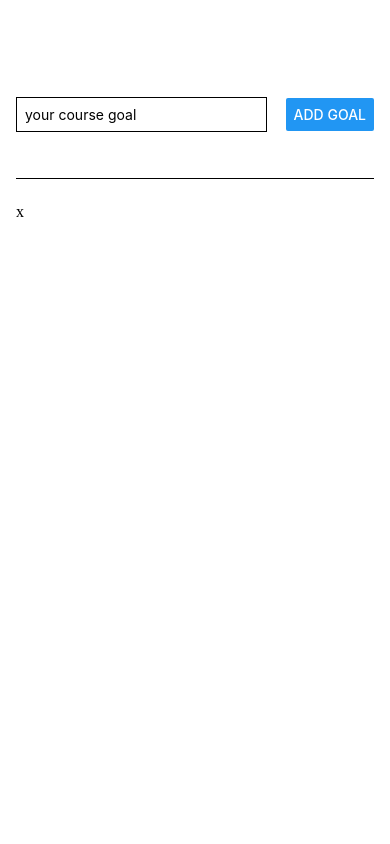
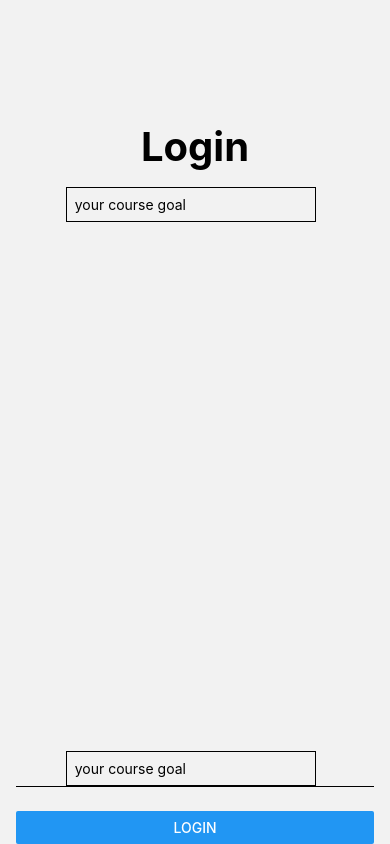
Before and after one commit to kungharrison/reactnativeapplication, a React Native app in the folder reactnativeapp/: screen /LoginScreen in a window 390 px wide. Built offline with nearby package versions, Linux system fonts and the light colour scheme.

Commit message:
react-navigation home & login screens

```diff
--- a/reactnativeapp/App.js
+++ b/reactnativeapp/App.js
@@ -1,69 +1,17 @@
-import { useState } from 'react'
-import { StyleSheet, Text, View, Button, TextInput, ScrollView } from 'react-native';
+import { NavigationContainer } from '@react-navigation/native';
+import { createNativeStackNavigator } from '@react-navigation/native-stack';
+import HomeScreen from './screens/HomeScreen';
+import LoginScreen from './screens/LoginScreen';
+
+const Stack = createNativeStackNavigator();
 
 export default function App() {
-  const [enteredGoalText, setEnteredGoalText] = useState('');
-  const [courseGoals, setCourseGoals] = useState([]);
-
-  function goalInputHandler(enteredText) {
-    setEnteredGoalText(enteredText);
-  }
-  function addGoalHandler() {
-    setCourseGoals(currentCourseGoals => [...currentCourseGoals, enteredGoalText]);
-  }
   return (
-    <View style={styles.appContainer}>
-      <View style={styles.inputContainer}>
-        <TextInput style={styles.textInput}
-          placeholder='your course goal'
-          onChangeText={goalInputHandler} />
-        <Button title='Add Goal' onPress={addGoalHandler} />
-      </View>
-      <View style={styles.goalsContainer}>
-        <ScrollView>x
-          {courseGoals.map((goal) =>
-            <View key={goal} style={styles.goalItem}>
-              <Text style={styles.goalText}>{goal}</Text>
-            </View>
-          )}
-        </ScrollView>
-      </View>
-    </View>
+    <NavigationContainer>
+      <Stack.Navigator screenOptions={{headerShown: false}}>
+        <Stack.Screen name="LoginScreen" component={LoginScreen} />
+        <Stack.Screen name="HomeScreen" component={HomeScreen} />
+      </Stack.Navigator>
+    </NavigationContainer>
   );
 }
-
-const styles = StyleSheet.create({
-  appContainer: {
-    flex: 1,
-    paddingTop: 50,
-    paddingHorizontal: 16
-  },
-  inputContainer: {
-    flex: 1,
-    flexDirection: 'row',
-    justifyContent: 'space-between',
-    alignItems: 'center',
-    marginBottom: 24,
-    borderBottomWidth: 1,
-  },
-  textInput: {
-    borderColor: 'black',
-    borderWidth: 1,
-    width: '70%',
-    marginRight: 8,
-    padding: 8
-  },
-  goalsContainer: {
-    flex: 5
-  },
-  goalItem: {
-    margin: 8,
-    borderRadius: 6,
-    backgroundColor: '#5e0acc',
-    padding: 8,
-    color: 'white'
-  },
-  goalText: {
-    color: 'white'
-  }
-});
--- /dev/null
+++ b/reactnativeapp/screens/HomeScreen.js
@@ -0,0 +1,56 @@
+import { useState } from 'react'
+import { StyleSheet, Text, View, Button, TextInput, ScrollView } from 'react-native';
+
+export default function HomeScreen({ navigation }) {
+  return (
+    <View style={styles.appContainer}>
+      <View>
+        <Text style={styles.header}>Profile</Text>
+      </View>
+    </View>
+  );
+}
+
+const styles = StyleSheet.create({
+  header: {
+    paddingTop: '20%',
+    padding: 16,
+    fontSize: 40,
+    fontWeight: 'bold',
+    textAlign: 'center',
+
+  },
+  appContainer: {
+    flex: 1,
+    paddingTop: 50,
+    paddingHorizontal: 16
+  },
+  inputContainer: {
+    flex: 1,
+    flexDirection: 'row',
+    justifyContent: 'space-between',
+    alignItems: 'center',
+    marginBottom: 24,
+    borderBottomWidth: 1,
+  },
+  textInput: {
+    borderColor: 'black',
+    borderWidth: 1,
+    width: '70%',
+    marginRight: 8,
+    padding: 8
+  },
+  goalsContainer: {
+    flex: 5
+  },
+  goalItem: {
+    margin: 8,
+    borderRadius: 6,
+    backgroundColor: '#5e0acc',
+    padding: 8,
+    color: 'white'
+  },
+  goalText: {
+    color: 'white'
+  }
+});
--- /dev/null
+++ b/reactnativeapp/screens/LoginScreen.js
@@ -0,0 +1,76 @@
+import { useState } from 'react'
+import { StyleSheet, Text, View, Button, TextInput, ScrollView } from 'react-native';
+
+export default function LoginScreen({ navigation }) {
+  const [enteredGoalText, setEnteredGoalText] = useState('');
+  const [courseGoals, setCourseGoals] = useState([]);
+
+  function goalInputHandler(enteredText) {
+    setEnteredGoalText(enteredText);
+  }
+  function addGoalHandler() {
+    setCourseGoals(currentCourseGoals => [...currentCourseGoals, enteredGoalText]);
+  }
+  return (
+    <View style={styles.appContainer}>
+      <View>
+        <Text style={styles.header}>Login</Text>
+      </View>
+      <View style={styles.inputContainer}>
+        <TextInput style={styles.textInput}
+          placeholder='your course goal'
+          onChangeText={goalInputHandler} />
+        <TextInput style={styles.textInput}
+        placeholder='your course goal'
+        onChangeText={goalInputHandler} />
+      </View>
+      <View>
+        <Button title='Login' onPress={addGoalHandler} />
+      </View>
+    </View>
+  );
+}
+
+const styles = StyleSheet.create({
+  header: {
+    paddingTop: '20%',
+    padding: 16,
+    fontSize: 40,
+    fontWeight: 'bold',
+    textAlign: 'center',
+
+  },
+  appContainer: {
+    flex: 1,
+    paddingTop: 50,
+    paddingHorizontal: 16
+  },
+  inputContainer: {
+    flex: 1,
+    flexDirection: 'column',
+    justifyContent: 'space-between',
+    alignItems: 'center',
+    marginBottom: 24,
+    borderBottomWidth: 1,
+  },
+  textInput: {
+    borderColor: 'black',
+    borderWidth: 1,
+    width: '70%',
+    marginRight: 8,
+    padding: 8
+  },
+  goalsContainer: {
+    flex: 5
+  },
+  goalItem: {
+    margin: 8,
+    borderRadius: 6,
+    backgroundColor: '#5e0acc',
+    padding: 8,
+    color: 'white'
+  },
+  goalText: {
+    color: 'white'
+  }
+});
```
Also changed, not shown: reactnativeapp/package.json (+6 -2 lines), 1 other file (tests, documents, lock files or other folders).
